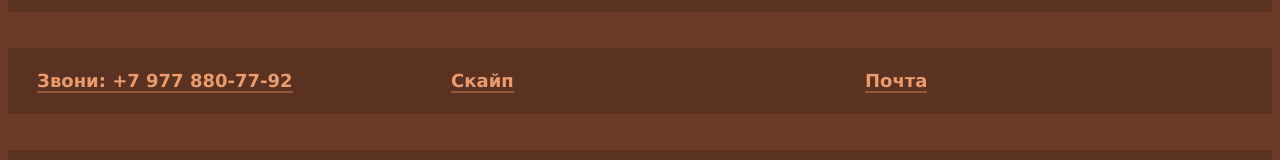
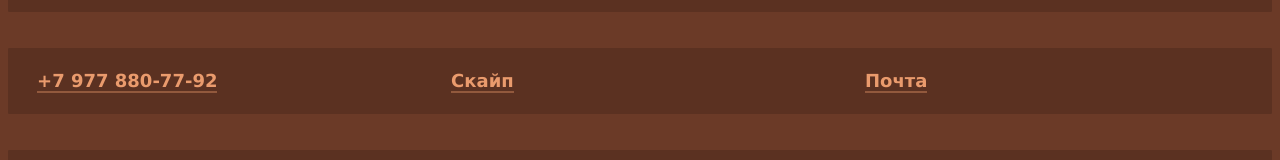
Before and after one commit to AliveDD/alivedd, a website: page index.html in a window 1280 px wide. Shown: the part 121-281 px from the top of the page. Drawn offline with Linux system fonts and the light colour scheme.

Commit message:
remove text

```diff
--- a/index.html
+++ b/index.html
@@ -22,7 +22,7 @@
         <div class="contacts__content cf">
             <div class="col-1-3">
                 <a href="tel:+79778807792">
-                    <b>Звони: +7 977 880-77-92</b>
+                    <b>+7 977 880-77-92</b>
                 </a>
             </div>
 
```
